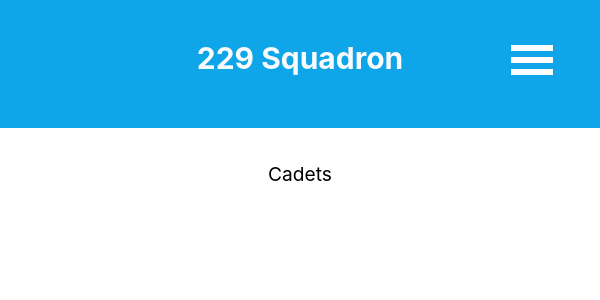
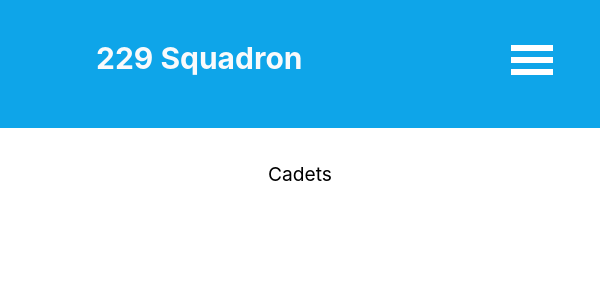
Before and after one commit to MagnusAustralia/cadets, a Next.js app: page / in a window 600 px wide. Shown: the top 300 px of the page. Built offline with nearby package versions, Linux system fonts and the light colour scheme.

Commit message:
Title Left

```diff
--- a/components/Nav.js
+++ b/components/Nav.js
@@ -15,9 +15,11 @@ function MyLink(props) {
 function Nav() {
 	return (
 		<div className="absolute w-screen h-32 left-0 top-0 z-0 bg-sky-500">
-			<h1 className="text-center py-10 text-3xl font-bold text-gray-50">
-				229 Squadron
-			</h1>
+			<div className={styles.title}>
+				<h1 className="sm:text-left md:text-center py-10 text-3xl font-bold text-gray-50">
+					229 Squadron
+				</h1>
+			</div>
 			<div className="absolute top-5 right-5 px-2">
 				<div className="relative inline-block text-right">
 					<Menu>
--- a/styles/Nav.module.css
+++ b/styles/Nav.module.css
@@ -26,3 +26,9 @@
 		font-size: 2.7em;
 	}
 }
+
+@media screen and (max-width: 767px) and (min-width: 480px) {
+	.title {
+		padding-left: 6rem;
+	}
+}
```
